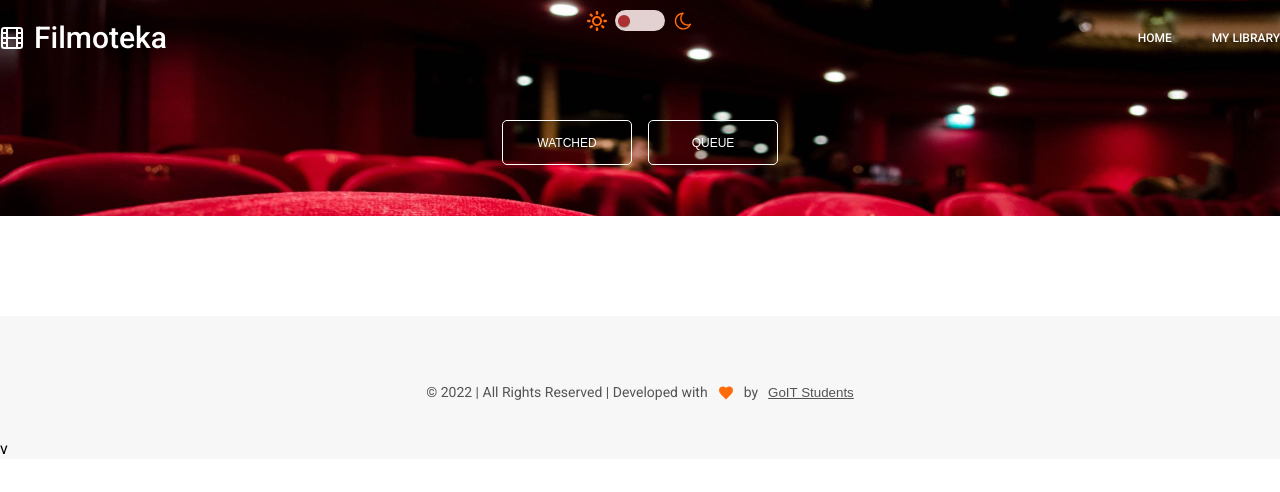
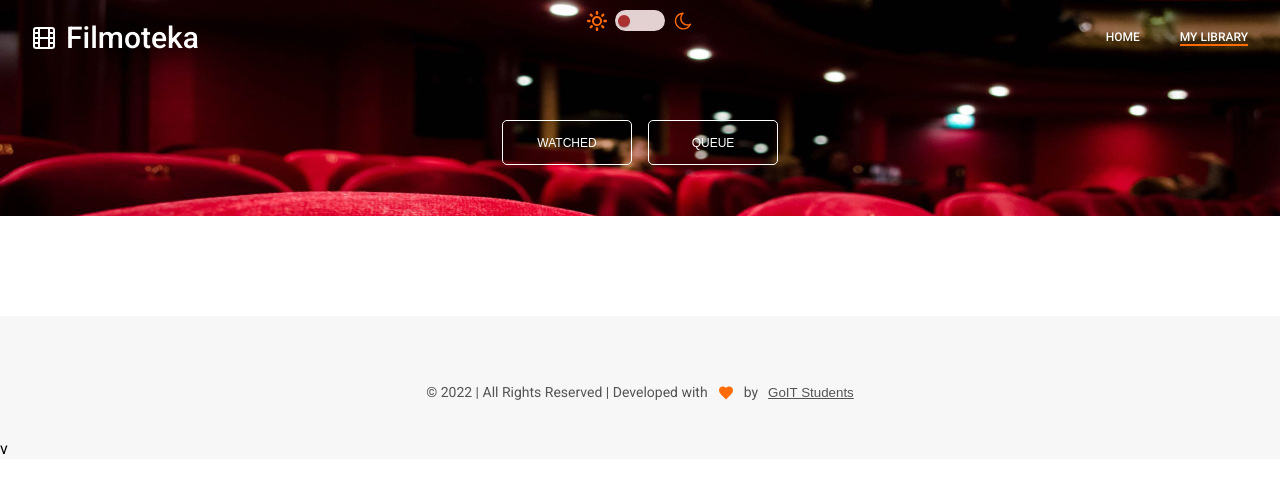
Before and after one commit to OlexiiA/command-project-JS, a website built with Parcel: page src/My-libruary.html in a window 1280 px wide. Built offline with nearby package versions, Linux system fonts and the light colour scheme; no server answers.

Commit message:
додала клас active

```diff
--- a/src/partials/mylibrary-header.html
+++ b/src/partials/mylibrary-header.html
@@ -1,4 +1,6 @@
+
 <header class="library-header">
+  <div class="container">
   <div class="header-library-container">
     <div class="nav-container">
       <div class="nav-block">
@@ -12,7 +14,7 @@
           ><span class="nav-link">Home</span></a
         >
         <a class="main-nav__btn" href="./My-libruary.html"
-          ><span class="nav-link">my library</span></a
+          ><span class="nav-link active">my library</span></a
         >
       </nav>
     </div>
@@ -24,6 +26,7 @@
         <button class="button-list__switch">QUEUE</button>
       </li>
     </ul>
+  </div>
   </div>
 </header>
 <div class="toolbar">
```
